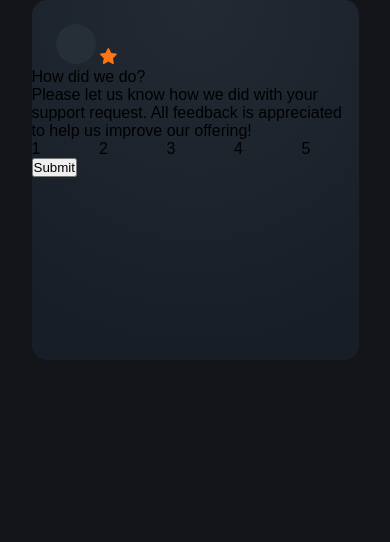
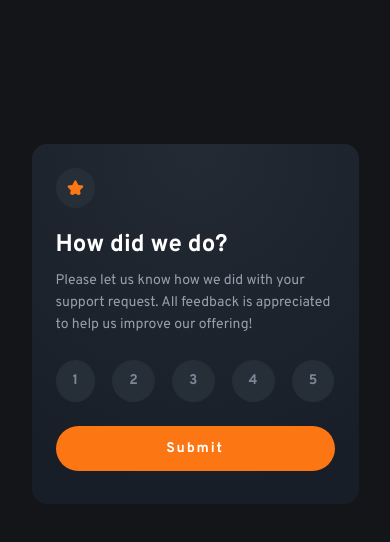
Before and after one commit to ntwiler/Interactive-rating-component, a plain HTML site: page index.html in a window 390 px wide. Drawn offline with Linux system fonts and the light colour scheme.

Commit message:
mobile version

```diff
--- a/index.html
+++ b/index.html
@@ -4,14 +4,17 @@
     <meta charset="UTF-8" />
     <meta name="viewport" content="width=device-width, initial-scale=1.0" />
     <link rel="stylesheet" href="style.css" />
+    <link rel="preconnect" href="https://fonts.googleapis.com" />
+    <link rel="preconnect" href="https://fonts.gstatic.com" crossorigin />
+    <link
+      href="https://fonts.googleapis.com/css2?family=Overpass:wght@400;700&display=swap"
+      rel="stylesheet"
+    />
     <title>Document</title>
   </head>
   <body>
     <div class="card">
-      <div class="star-circle">
-        <span class="circle"></span>
-        <img src="img/icon-star.svg" alt="star image" class="star" />
-      </div>
+      <img src="img/icon-star.svg" alt="star image" class="star" />
       <div class="title">How did we do?</div>
       <p class="text">
         Please let us know how we did with your support request. All feedback is
--- a/style.css
+++ b/style.css
@@ -20,7 +20,7 @@ body {
   flex-wrap: wrap; /*for mobile-first*/
   justify-content: center;
   align-items: center;
-  font-family: "...", sans-serif;
+  font-family: "Overpass", sans-serif;
   line-height: normal;
   background-color: var(--very-dark-blue);
 }
@@ -34,24 +34,74 @@ body {
     --black-gradient,
     radial-gradient(98.96% 98.96% at 50% 0%, #232a34 0%, #181e27 100%)
   );
+  margin: 9rem auto 9rem auto;
 }
 
-.circle {
-  width: 2.5rem;
-  height: 2.5rem;
+.star {
+  margin: 1.5rem auto 0 1.5rem;
   background-color: var(--dark-blue);
   border-radius: 50%;
-  display: inline-block;
-  margin: 1.5rem auto 0 1.5rem;
+  border: 1px solid var(--dark-blue);
+  padding: 0.7rem 0.65rem;
 }
-.circle-star {
-  /* display: flex;
-  flex-direction: row;
-  justify-content: center; */
+
+.title {
+  margin: 1rem 1.5rem auto 1.5rem;
+  color: var(--Pure-White, #fff);
+  font-family: Overpass;
+  font-size: 1.5rem;
+  font-style: normal;
+  font-weight: 700;
+  line-height: normal;
+}
+
+.text {
+  margin: 0.62rem 1.5rem auto 1.5rem;
+  color: var(--Light-Grey, #969fad);
+  font-family: Overpass;
+  font-size: 0.875rem;
+  font-style: normal;
+  font-weight: 400;
+  line-height: 1.375rem; /* 157.143% */
 }
 
 .numbers {
   width: 17.4375rem;
   display: flex;
   justify-content: space-between;
+  margin: 1.5rem 1.5rem auto 1.5rem;
 }
+
+.number {
+  background-color: var(--dark-blue);
+  border-radius: 50%;
+  border: 1px solid var(--dark-blue);
+  padding: 0.5rem 1rem;
+
+  color: var(--Medium-Gray, #7c8798);
+  text-align: center;
+  font-family: Overpass;
+  font-size: 0.875rem;
+  font-style: normal;
+  font-weight: 700;
+  line-height: 1.5rem; /* 171.429% */
+  letter-spacing: 0.01094rem;
+}
+
+.btn {
+  margin: 1.5rem 1.5rem 2rem 1.5rem;
+  width: 17.4375rem;
+  height: 2.8125rem;
+  flex-shrink: 0;
+  border-radius: 1.40625rem;
+  background: var(--Orange, #fc7614);
+  border: none;
+
+  color: var(--Pure-White, #fff);
+  font-family: Overpass;
+  font-size: 0.875rem;
+  font-style: normal;
+  font-weight: 700;
+  line-height: normal;
+  letter-spacing: 0.11669rem;
+}
```
